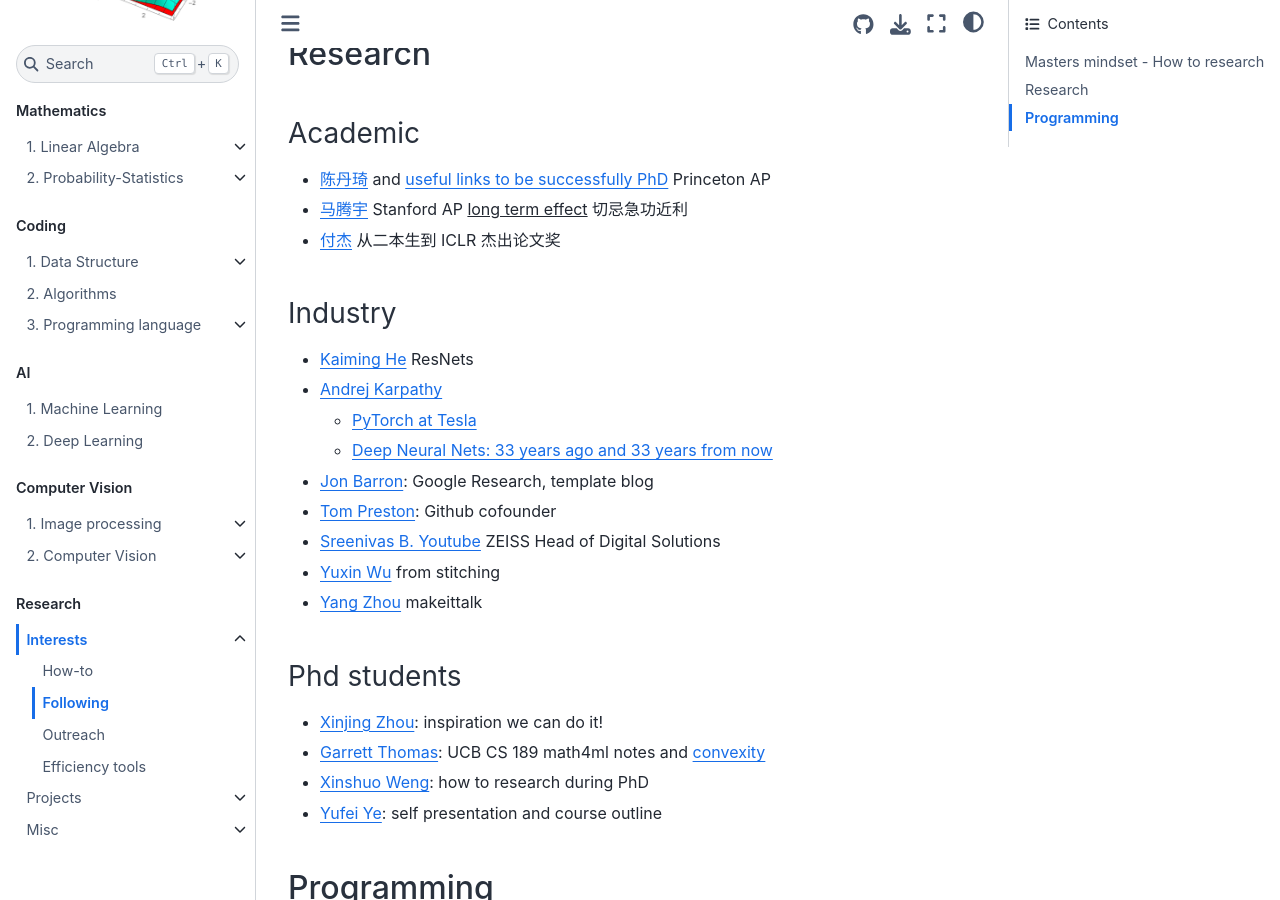
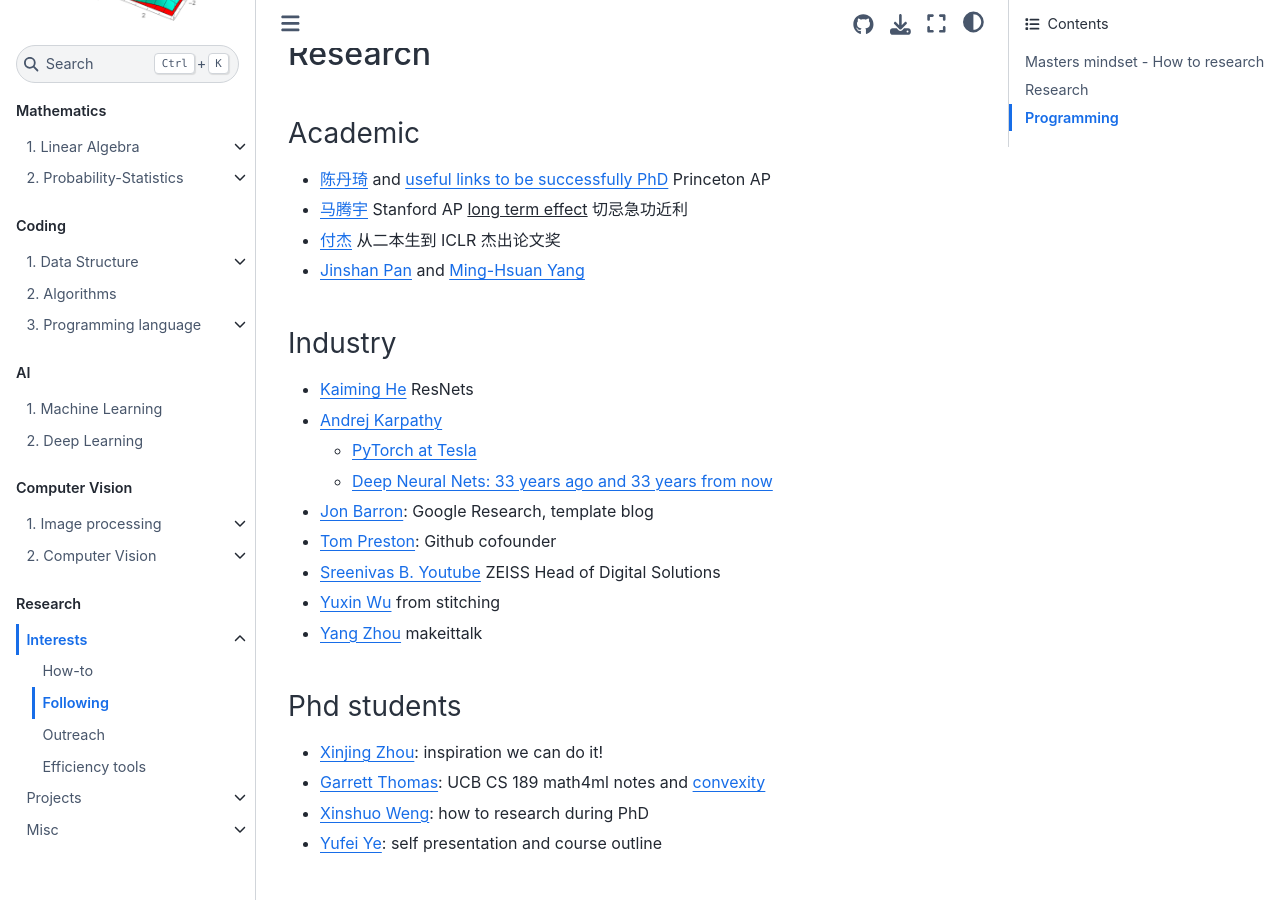
Before and after one commit to EeToSe/EeToSe.github.io, a Jupyter Book: the page built from chapters/10/2/2/follows.md, in a window 1280 px wide and 900 px high, scrolled down 645 px. Built offline with Jupyter Book 1.0.4 settings and Sphinx 7.4.7 and the Sphinx Book theme 1.1.4, drawn with Linux system fonts in a browser that asks for light colours; pages that are not in the unit, such as notebooks, are missing from menus.

Commit message:
Update follows.md

```diff
--- a/chapters/10/2/2/follows.md
+++ b/chapters/10/2/2/follows.md
@@ -27,6 +27,7 @@
 - [陈丹琦](https://www.cs.princeton.edu/~danqic/) and [useful links to be successfully PhD](https://www.cs.princeton.edu/~danqic/misc.html) Princeton AP
 - [马腾宇](https://ai.stanford.edu/~tengyuma/) Stanford AP <u>long term effect</u> 切忌急功近利
 - [付杰](https://mp.weixin.qq.com/s/YPuDwH7f_diKpFLOrGrgQw) 从二本生到 ICLR 杰出论文奖
+- [Jinshan Pan](http://ccfcv.ccf.org.cn/c/2020-02-15/695154.shtml) and [Ming-Hsuan Yang](http://faculty.ucmerced.edu/mhyang/course/eecs286-2016/index.htm)
 
 ### Industry
 - [Kaiming He](http://kaiminghe.com/) ResNets
```
